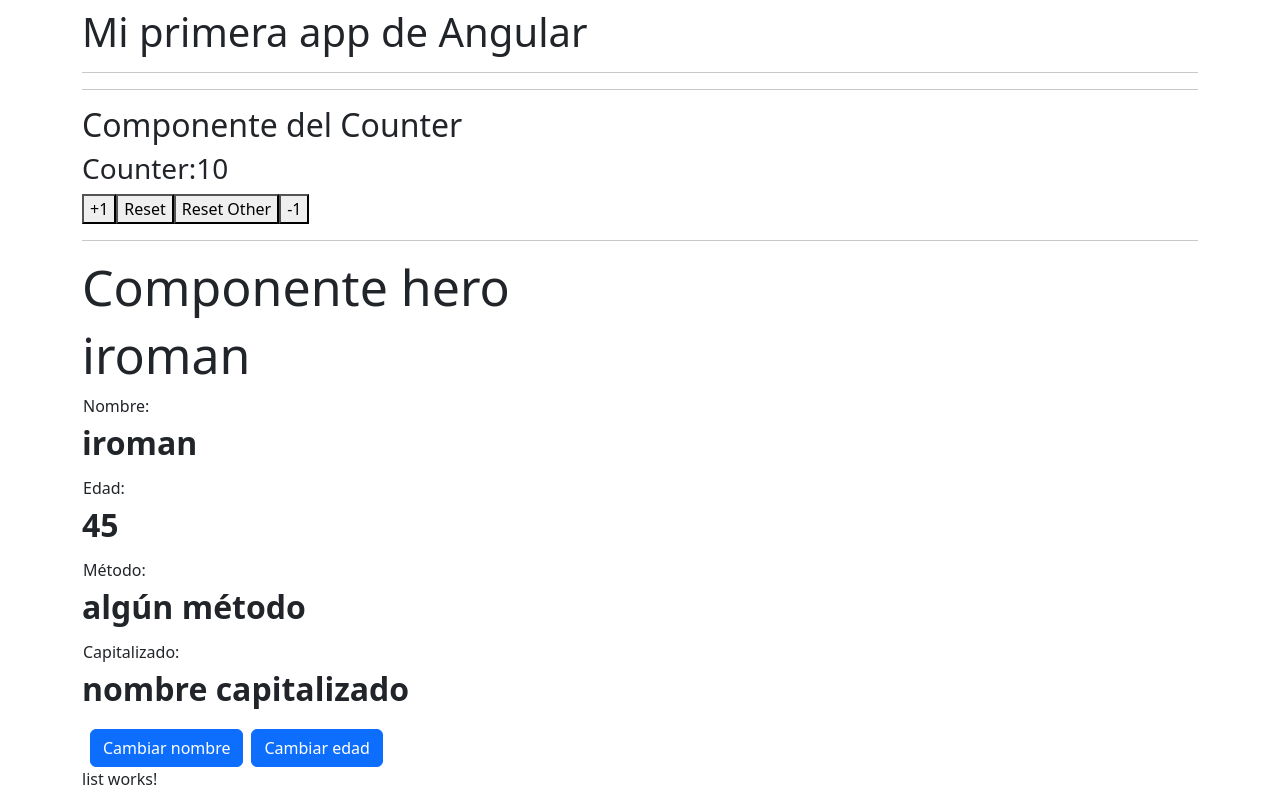
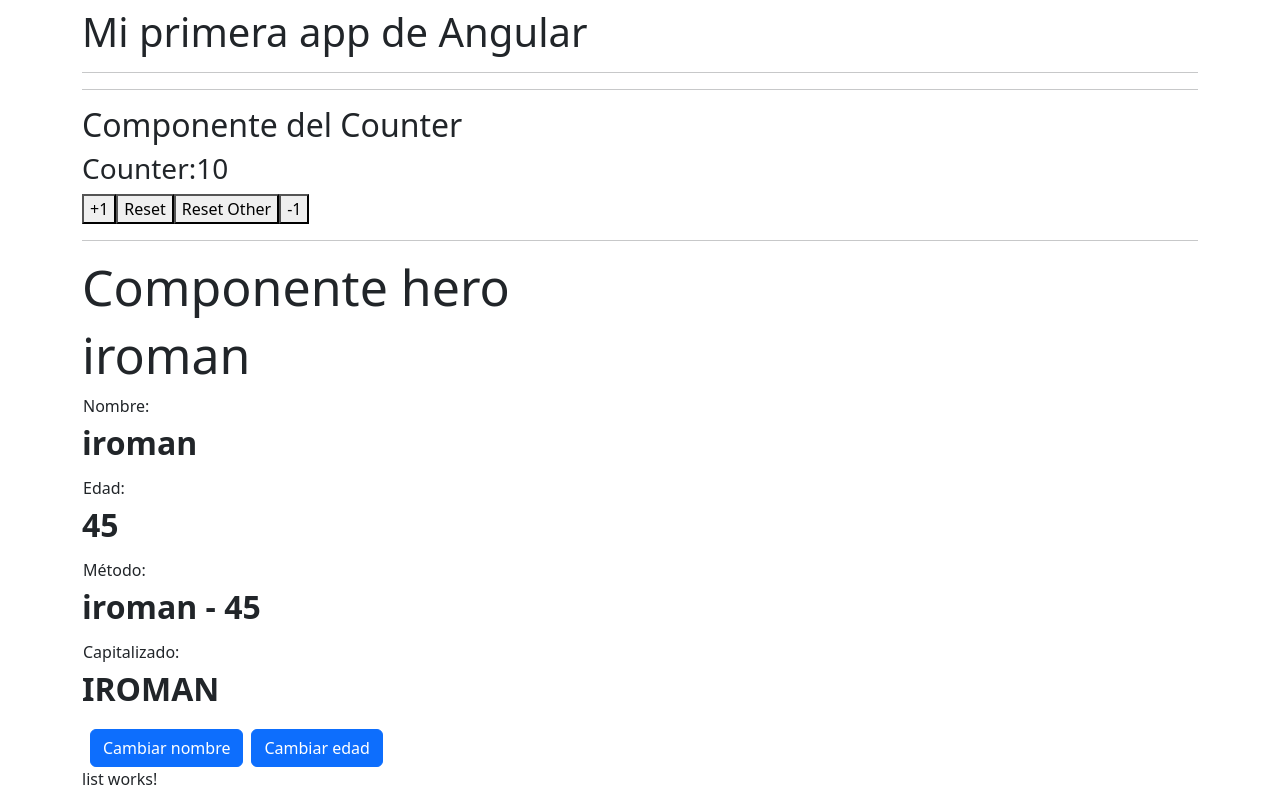
Before and after one commit to CinTutuDev/Dragon-Ball-Z, an Angular app: page / in a window 1280 px wide. Built offline with nearby package versions, Linux system fonts and the light colour scheme.

Commit message:
➕ concatenación(metodos):con interpolacion

```diff
--- a/src/app/heroes/hero/hero.component.html
+++ b/src/app/heroes/hero/hero.component.html
@@ -9,10 +9,10 @@
   <dd>{{ age }}</dd>
 
   <td>Método:</td>
-  <dd>algún método</dd>
+  <dd>{{ getHeroDescription() }}</dd>
 
   <td>Capitalizado:</td>
-  <dd>nombre capitalizado</dd>
+  <dd>{{ capitalizeName }}</dd>
 </dl>
 
 <button class="btn btn-primary mx-2">Cambiar nombre</button>
--- a/src/app/heroes/hero/hero.component.ts
+++ b/src/app/heroes/hero/hero.component.ts
@@ -3,11 +3,17 @@ import { Component } from '@angular/core';
 @Component({
   selector: 'app-heroes-hero',
   templateUrl: './hero.component.html',
-  styleUrls: ['./hero.component.scss']
+  styleUrls: ['./hero.component.scss'],
 })
 export class HeroComponent {
+  public name: string = 'iroman';
+  public age: number = 45;
 
-  public name: string = 'iroman';
-  public age:  number = 45;
+  get capitalizeName(): string {
+    return this.name.toUpperCase();
+  }
 
+ /*  public */ getHeroDescription(): string {
+    return `${this.name} - ${this.age} `;
+  }
 }
```
